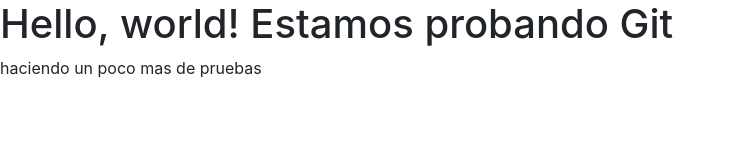
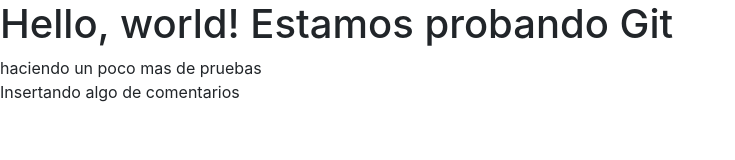
Before and after one commit to icalisaya/prueba, a plain HTML site: page index.html in a window 1280 px wide. Shown: the whole page, without its empty margins (0-735 px from the left). Drawn offline with Linux system fonts and the light colour scheme.

Commit message:
Primer cambio

```diff
--- a/index.html
+++ b/index.html
@@ -19,7 +19,8 @@
 
     haciendo un poco mas de pruebas
 
-    <div class="">
+    <div class="Italo">
+      <p>Insertando algo de comentarios</p>
 
     </div>
   </body>
```
